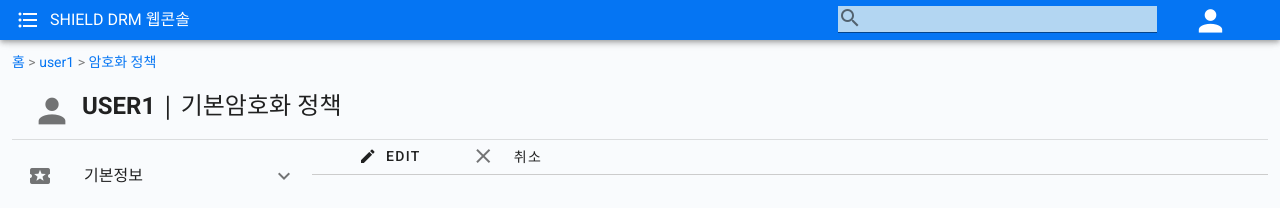
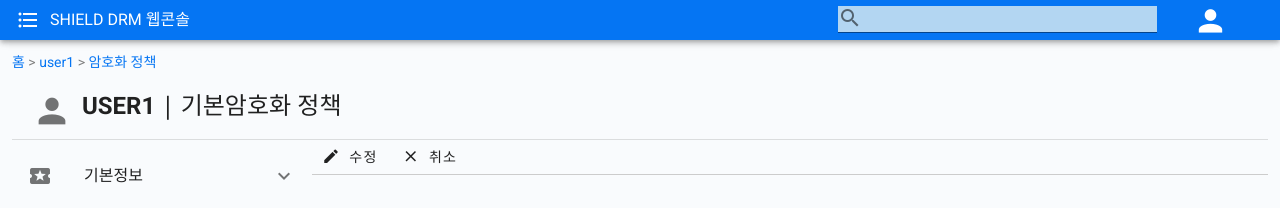
Before and after one commit to woo-da-young/cs_console_demo, a Vue app: page /#/ in a window 1280 px wide. Shown: the top 208 px of the page. Built offline with nearby package versions, Linux system fonts and the light colour scheme.

Commit message:
수정, 취소 변경

```diff
--- a/src/Home.vue
+++ b/src/Home.vue
@@ -142,15 +142,14 @@
         <div style="width:(100% - 300px);">
 
           <v-row>
-            <v-col cols="12" style="margin-top:10px; ">
+            <v-col cols="12" style="margin-top:10px;">
               <!-- <v-divider style="height:5px"></v-divider> -->
               <v-row style="border-bottom: 1px solid #ccc;">
-                <v-col cols="2" style="padding: 0;">
-                  <v-btn text width="100%" style="display:block" ><v-icon left>mdi-pencil</v-icon>Edit</v-btn>
+                <v-col cols="1" style="padding: 0;">
+                  <v-btn text width="100%" style="display:block" ><v-icon left>mdi-pencil</v-icon>수정</v-btn>
                 </v-col>
-                <v-col cols="2" style="padding: 0">
-                  <v-icon>mdi-close</v-icon>
-                  <v-btn text >취소</v-btn>
+                <v-col cols="1" style="padding: 0">
+                  <v-btn text width="100%" style="display:block" ><v-icon left>mdi-close</v-icon>취소</v-btn>
                 </v-col>
               </v-row>
             </v-col>
```
